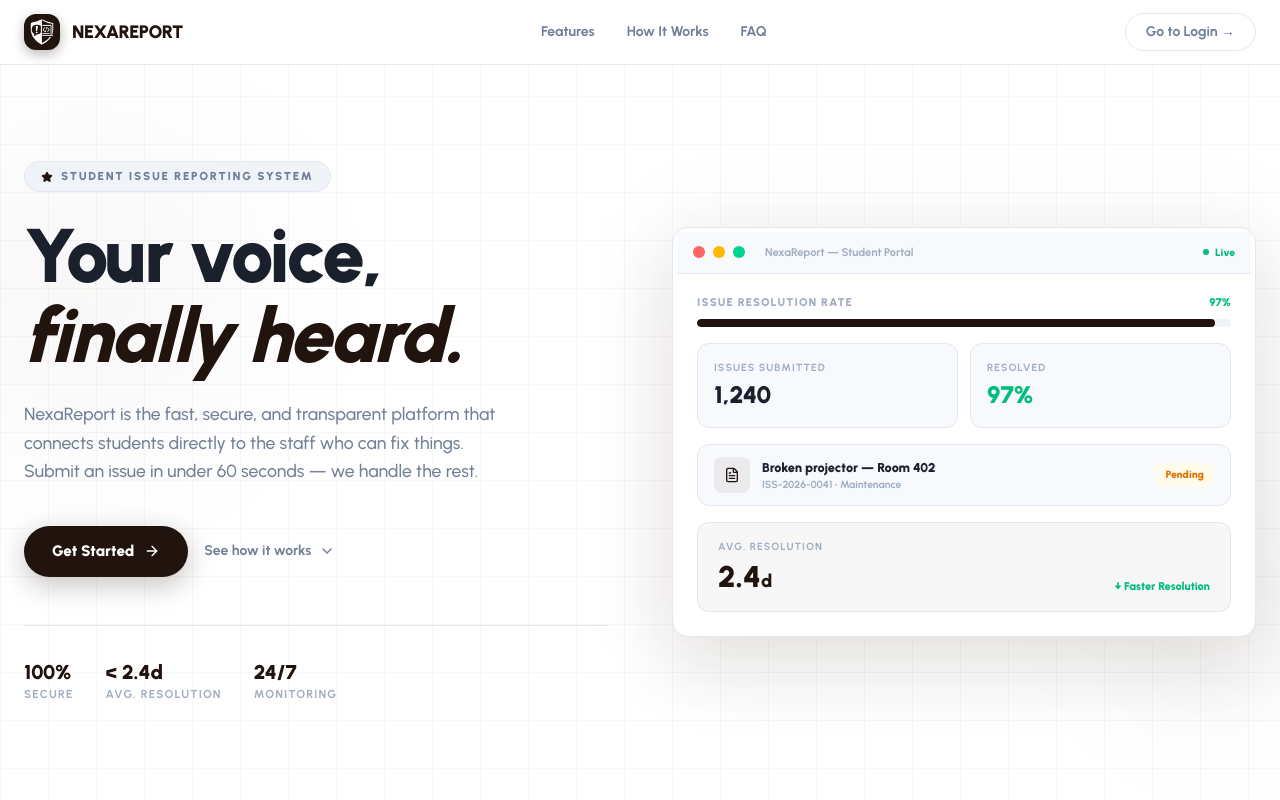
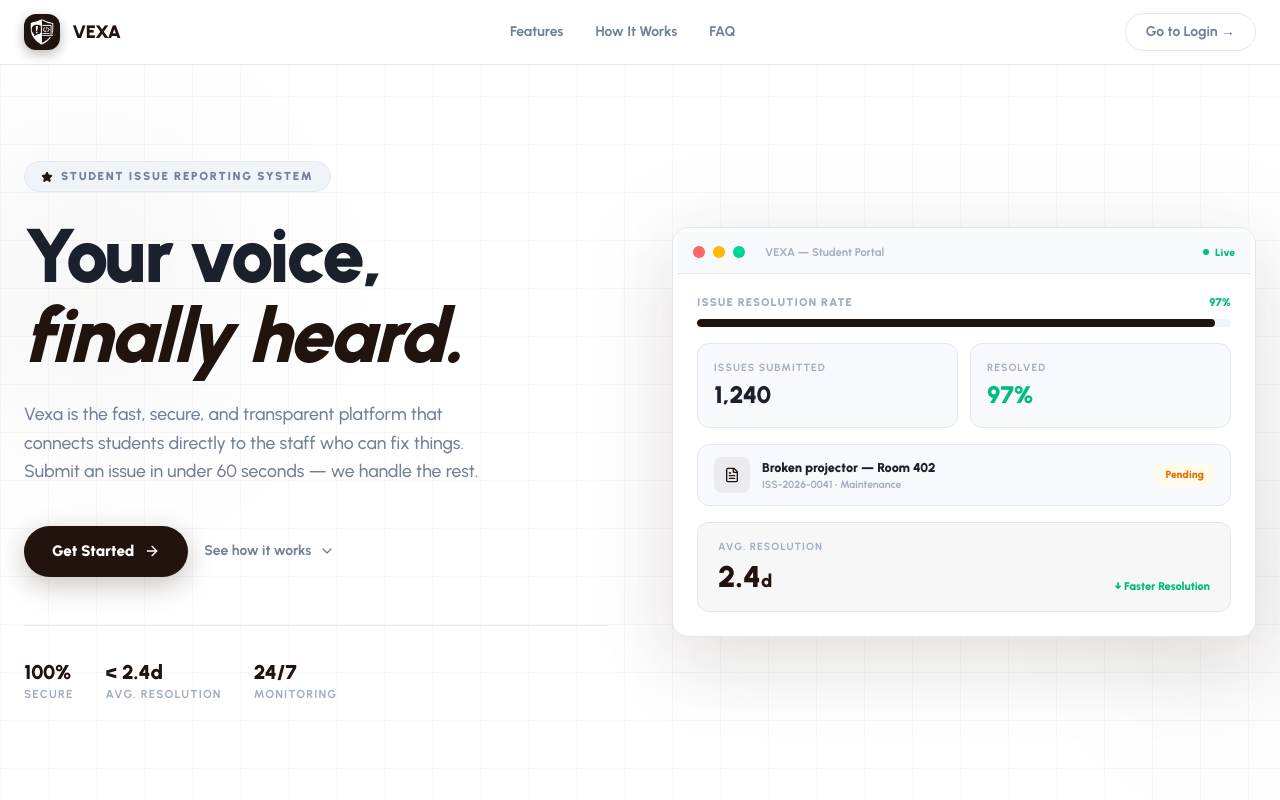
Before and after one commit to Ange884/NexaReport-System, a Next.js app: page / in a window 1280 px wide. Shown: the top 800 px of the page. Built offline with nearby package versions, Linux system fonts and the light colour scheme.

Commit message:
fix: changed name and logo

```diff
--- a/app/admin/layout.tsx
+++ b/app/admin/layout.tsx
@@ -93,9 +93,7 @@ function AuthLoadingSkeleton() {
     <div className="flex h-screen items-center justify-center bg-[var(--background)]">
       <div className="flex flex-col items-center gap-4">
         <div className="flex h-12 w-12 items-center justify-center rounded-xl bg-[#21130D] text-white shadow-lg">
-          <svg viewBox="0 0 24 24" fill="none" stroke="currentColor" strokeWidth="2.5" className="h-7 w-7">
-            <path d="M12 2L2 7l10 5 10-5-10-5zM2 17l10 5 10-5M2 12l10 5 10-5" />
-          </svg>
+          <img src="/nexa.png" alt="Logo" className="h-10 w-10" />
         </div>
         <div className="h-1 w-48 overflow-hidden rounded-full bg-[#e2e8f0]">
           <div className="h-full w-1/2 animate-[shimmer_1.2s_ease-in-out_infinite] rounded-full bg-[#21130D]" />
@@ -167,7 +165,7 @@ export default function AdminLayout({
               <img src="/nexa.png" alt="Logo" className="h-10 w-10" />
           </div>
           <span className="text-xl font-black tracking-tight text-[var(--accent)]">
-            NEXAREPORT
+            VEXA
           </span>
         </div>
 
@@ -225,7 +223,7 @@ export default function AdminLayout({
         }`}
       >
         <div className="mb-8 flex items-center justify-between">
-          <span className="text-lg font-black tracking-tight text-[var(--accent)]">NEXAREPORT</span>
+          <span className="text-lg font-black tracking-tight text-[var(--accent)]">VEXA</span>
           <button onClick={() => setMobileMenuOpen(false)} className="rounded-lg p-1 text-[var(--muted)] hover:bg-[var(--background)]">
             <svg xmlns="http://www.w3.org/2000/svg" width="20" height="20" viewBox="0 0 24 24" fill="none" stroke="currentColor" strokeWidth="2" strokeLinecap="round" strokeLinejoin="round"><line x1="18" y1="6" x2="6" y2="18"></line><line x1="6" y1="6" x2="18" y2="18"></line></svg>
           </button>
--- a/app/admin/send-invite/page.tsx
+++ b/app/admin/send-invite/page.tsx
@@ -17,7 +17,7 @@ const ROLE_OPTIONS: { value: UserRole; label: string; description: string }[] =
   { value: "ADMINISTRATIVE_STAFF", label: "Administrative Staff", description: "Internal operations and task execution." },
   { value: "COMMITTEE_MEMBER",  label: "Committee Member",   description: "Committee-level issue submission." },
   { value: "CLASS_MONITOR",     label: "Class Monitor",      description: "Class-level issue reporting." },
-  { value: "STUDENT",           label: "Student",            description: "General student issue submission only." },
+
 ];
 
 export default function SendInvitePage() {
--- a/app/layout.tsx
+++ b/app/layout.tsx
@@ -9,7 +9,7 @@ const urbanist = Urbanist({
 });
 
 export const metadata: Metadata = {
-  title: "NexaReport — Student Issue Reporting System",
+  title: "Vexa — Student Issue Reporting System",
   description: "A fast, secure platform for students to report issues to staff. Your voice matters here.",
   icons: {
     icon: "/icon.svg",
--- a/app/login/LoginContent.tsx
+++ b/app/login/LoginContent.tsx
@@ -97,7 +97,7 @@ export default function StudentLoginContent() {
             <div className="flex h-10 w-10 items-center justify-center rounded-xl bg-[#21130D] text-white shadow-lg">
                <img src="/nexa.png" alt="Logo" className="h-10 w-10" />
             </div>
-            <span className="text-[1.4rem] font-black tracking-[0.08em] text-[#21130D]">NEXA</span>
+            <span className="text-[1.4rem] font-black text-[#21130D]">VEXA</span>
           </div>
 
           <h2 className="text-center text-2xl font-extrabold tracking-tight text-[#21130D]">Sign In</h2>
--- a/app/page.tsx
+++ b/app/page.tsx
@@ -69,7 +69,7 @@ export default function LandingPage() {
             <div className="flex h-9 w-9 items-center justify-center rounded-xl bg-[#21130D] shadow-[0_4px_12px_rgba(33,19,13,0.3)]">
               <img src="/nexa.png" alt="Logo" className="h-10 w-10" />
             </div>
-            <span className="text-lg font-black tracking-tight text-[#21130D]">NEXAREPORT</span>
+            <span className="text-lg font-black tracking-tight text-[#21130D]">VEXA</span>
           </Link>
 
           <div className="hidden items-center gap-8 md:flex">
@@ -140,7 +140,7 @@ export default function LandingPage() {
             </h1>
 
             <p className="mb-10 max-w-[480px] text-[1.1rem] font-medium leading-relaxed text-[#718096]">
-              NexaReport is the fast, secure, and transparent platform that connects students directly to the staff who can fix things. Submit an issue in under 60 seconds — we handle the rest.
+               Vexa is the fast, secure, and transparent platform that connects students directly to the staff who can fix things. Submit an issue in under 60 seconds — we handle the rest.
             </p>
 
             <div className="flex flex-wrap items-center gap-4">
@@ -172,7 +172,7 @@ export default function LandingPage() {
                 <span className="h-3 w-3 rounded-full bg-red-400" />
                 <span className="h-3 w-3 rounded-full bg-amber-400" />
                 <span className="h-3 w-3 rounded-full bg-emerald-400" />
-                <span className="ml-3 text-[0.7rem] font-bold text-[#a0aec0]">NexaReport — Student Portal</span>
+                <span className="ml-3 text-[0.7rem] font-bold text-[#a0aec0]">VEXA — Student Portal</span>
                 <span className="ml-auto flex items-center gap-1.5 text-[0.65rem] font-black text-emerald-500">
                   <span className="h-1.5 w-1.5 rounded-full bg-emerald-500" />
                   Live
@@ -369,7 +369,7 @@ export default function LandingPage() {
             <span className="font-black italic text-white/80">Start reporting.</span>
           </h2>
           <p className="mx-auto mb-10 max-w-lg text-[1rem] font-medium leading-relaxed text-white/60">
-            Join hundreds of students who already use NexaReport to get their issues heard and resolved. It takes less than a minute to get started.
+            Join hundreds of students who already use Vexa to get their issues heard and resolved. It takes less than a minute to get started.
           </p>
           <div className="flex flex-wrap items-center justify-center gap-4">
             <Link href="/login" className="group flex items-center gap-2.5 rounded-full bg-white px-8 py-4 text-[0.95rem] font-black text-[#21130D] shadow-[0_8px_32px_rgba(255,255,255,0.15)] transition-all hover:-translate-y-0.5 hover:shadow-[0_16px_48px_rgba(255,255,255,0.2)]">
@@ -387,10 +387,10 @@ export default function LandingPage() {
             <div className="flex h-8 w-8 items-center justify-center rounded-lg bg-[#21130D]">
               <img src="/nexa.png" alt="Logo" className="h-10 w-10" />
             </div>
-            <span className="text-sm font-black tracking-tight text-[#21130D]">NEXAREPORT</span>
+            <span className="text-sm font-black tracking-tight text-[#21130D]">VEXA</span>
           </div>
           <p className="text-[0.75rem] font-bold text-[#a0aec0]">
-            © {new Date().getFullYear()} NexaReport. Built for students, by students.
+            © {new Date().getFullYear()} Vexa. Built for students, by students.
           </p>
           <div className="flex items-center gap-6">
             <Link href="/login" className="text-[0.75rem] font-bold text-[#718096] transition hover:text-[#21130D]">Login</Link>
--- a/app/student/layout.tsx
+++ b/app/student/layout.tsx
@@ -67,9 +67,7 @@ function AuthLoadingSkeleton() {
     <div className="flex h-screen items-center justify-center bg-[var(--background)]">
       <div className="flex flex-col items-center gap-4">
         <div className="flex h-12 w-12 items-center justify-center rounded-xl bg-[#21130D] text-white shadow-lg">
-          <svg viewBox="0 0 24 24" fill="none" stroke="currentColor" strokeWidth="2.5" className="h-7 w-7">
-            <path d="M12 2L2 7l10 5 10-5-10-5zM2 17l10 5 10-5M2 12l10 5 10-5" />
-          </svg>
+          <img src="/nexa.png" alt="Logo" className="h-10 w-10" />
         </div>
         <div className="h-1 w-48 overflow-hidden rounded-full bg-[#e2e8f0]">
           <div className="h-full animate-pulse rounded-full bg-[#21130D] w-3/4" />
@@ -129,7 +127,7 @@ function StudentLayoutContent({ children }: { children: React.ReactNode }) {
           <div className="flex h-10 w-10 items-center justify-center rounded-xl bg-[var(--accent)] text-white shadow-lg">
              <img src="/nexa.png" alt="Logo" className="h-10 w-10" />
           </div>
-          <span className="text-xl font-black tracking-tight text-[var(--accent)]">NEXAREPORT</span>
+          <span className="text-xl font-black tracking-tight text-[var(--accent)]">VEXA</span>
         </div>
 
         <nav className="flex flex-1 flex-col gap-2">
@@ -180,7 +178,7 @@ function StudentLayoutContent({ children }: { children: React.ReactNode }) {
       )}
       <aside className={`fixed inset-y-0 left-0 z-50 flex w-64 flex-col border-r border-[var(--border)] bg-white p-6 transition-transform duration-300 md:hidden ${mobileMenuOpen ? "translate-x-0" : "-translate-x-full"}`}>
         <div className="mb-8 flex items-center justify-between">
-          <span className="text-lg font-black tracking-tight text-[var(--accent)]">NEXAREPORT</span>
+          <span className="text-lg font-black tracking-tight text-[var(--accent)]">VEXA</span>
           <button onClick={() => setMobileMenuOpen(false)} className="rounded-lg p-1 text-[var(--muted)]">
             <svg xmlns="http://www.w3.org/2000/svg" width="20" height="20" viewBox="0 0 24 24" fill="none" stroke="currentColor" strokeWidth="2" strokeLinecap="round" strokeLinejoin="round"><line x1="18" y1="6" x2="6" y2="18"></line><line x1="6" y1="6" x2="18" y2="18"></line></svg>
           </button>
```
